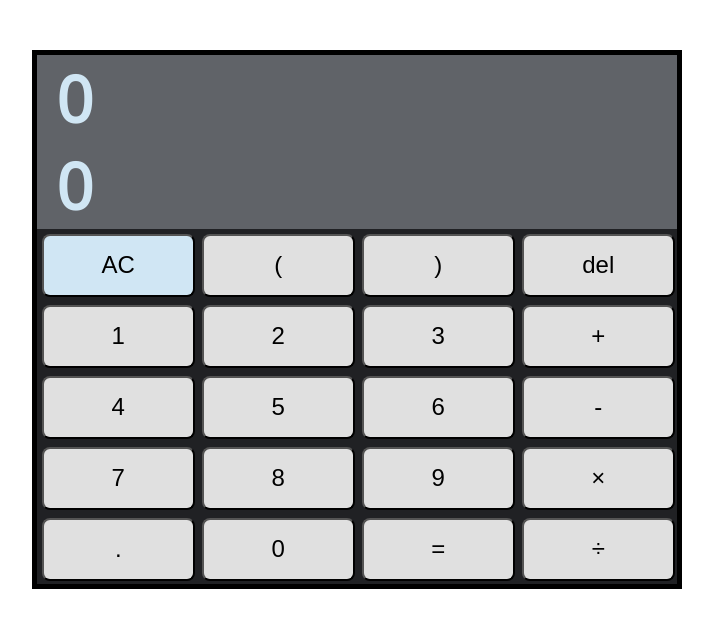
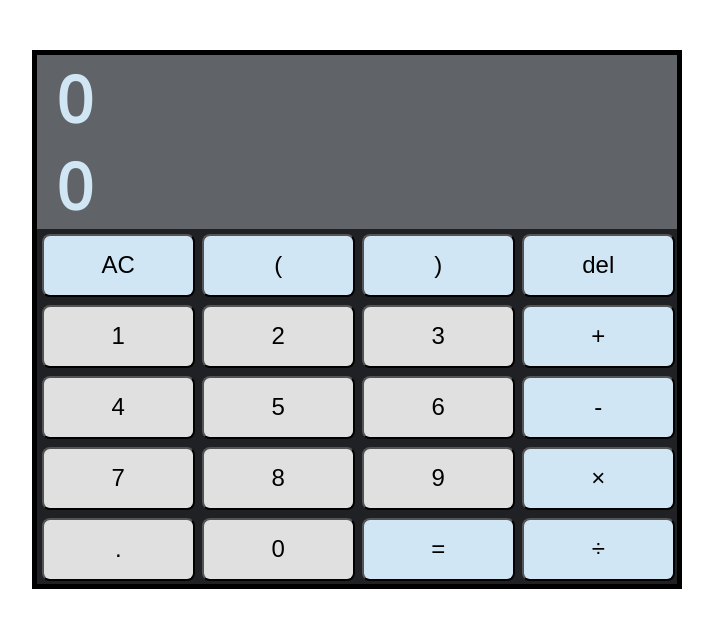
Before and after one commit to benjaminstones/ReactCalculator, a React (Create React App) app: page / in a window 1280 px wide. Shown: the top 628 px of the page, without its empty margins (283-996 px from the left). Built offline with nearby package versions, Linux system fonts and the light colour scheme.

Commit message:
Highlighting by constants

```diff
--- a/src/components/button/Button.js
+++ b/src/components/button/Button.js
@@ -1,5 +1,5 @@
 import React, { useEffect, useState } from 'react';
-import { OPERATOR_CHAR, UTIL } from '../../Constants';
+import { HIGHLIGHTED } from '../../Constants';
 import './Button.css';
 
 function Button(props) {
@@ -9,7 +9,7 @@ function Button(props) {
 	const [isHighlighted, setIsHighlighted] = useState(false);
 
 	useEffect(() => {
-		if (props.btnName === 'AC' || props.btnTags === UTIL || props.btnTags === OPERATOR_CHAR) {
+		if (Object.values(props.btnTags).indexOf(HIGHLIGHTED) > -1) {
 			setIsHighlighted(true);
 		}
 	});
--- a/src/components/buttonContainer/ButtonContainer.js
+++ b/src/components/buttonContainer/ButtonContainer.js
@@ -1,4 +1,4 @@
-import { NON_OPERATOR_CHAR, OPERATOR_CHAR, UTIL } from '../../Constants.js';
+import { NON_OPERATOR_CHAR, OPERATOR_CHAR, UTIL, HIGHLIGHTED } from '../../Constants.js';
 import Button from '../button/Button';
 import './ButtonContainer.css';
 
@@ -11,35 +11,35 @@ function ButtonContainer(props) {
 	return (
 		<div className='button-container'>
 			<div className='button-row'>
-				<Button btnName={'AC'} btnTags={{UTIL}} clickHandler={handleClick} />
-				<Button btnName={'('} btnTags={{NON_OPERATOR_CHAR}} clickHandler={handleClick} />
-				<Button btnName={')'} btnTags={{NON_OPERATOR_CHAR}} clickHandler={handleClick} />
-				<Button btnName={'del'} btnTags={{UTIL}} clickHandler={handleClick} />
+				<Button btnName={'AC'} btnTags={{UTIL, HIGHLIGHTED}} clickHandler={handleClick} />
+				<Button btnName={'('} btnTags={{NON_OPERATOR_CHAR, HIGHLIGHTED}} clickHandler={handleClick} />
+				<Button btnName={')'} btnTags={{NON_OPERATOR_CHAR, HIGHLIGHTED}} clickHandler={handleClick} />
+				<Button btnName={'del'} btnTags={{UTIL, HIGHLIGHTED}} clickHandler={handleClick} />
 			</div>
 			<div className='button-row'>
 				<Button btnName={'1'} btnTags={{NON_OPERATOR_CHAR}} clickHandler={handleClick} />
 				<Button btnName={'2'} btnTags={{NON_OPERATOR_CHAR}} clickHandler={handleClick} />
 				<Button btnName={'3'} btnTags={{NON_OPERATOR_CHAR}} clickHandler={handleClick} />
-				<Button btnName={'+'} btnTags={{OPERATOR_CHAR}} clickHandler={handleClick} />
+				<Button btnName={'+'} btnTags={{OPERATOR_CHAR, HIGHLIGHTED}} clickHandler={handleClick} />
 			</div>
 			<div className='button-row'>
 				<Button btnName={'4'} btnTags={{NON_OPERATOR_CHAR}} clickHandler={handleClick} />
 				<Button btnName={'5'} btnTags={{NON_OPERATOR_CHAR}} clickHandler={handleClick} />
 				<Button btnName={'6'} btnTags={{NON_OPERATOR_CHAR}} clickHandler={handleClick} />
-				<Button btnName={'-'} btnTags={{OPERATOR_CHAR}} clickHandler={handleClick} />
+				<Button btnName={'-'} btnTags={{OPERATOR_CHAR, HIGHLIGHTED}} clickHandler={handleClick} />
 
 			</div>
 			<div className='button-row'>
 				<Button btnName={'7'} btnTags={{NON_OPERATOR_CHAR}} clickHandler={handleClick} />
 				<Button btnName={'8'} btnTags={{NON_OPERATOR_CHAR}} clickHandler={handleClick} />
 				<Button btnName={'9'} btnTags={{NON_OPERATOR_CHAR}} clickHandler={handleClick} />
-				<Button btnName={'\u00d7'} btnTags={{OPERATOR_CHAR}} clickHandler={handleClick} />
+				<Button btnName={'\u00d7'} btnTags={{OPERATOR_CHAR, HIGHLIGHTED}} clickHandler={handleClick} />
 			</div>
 			<div className='button-row'>
 				<Button btnName={'.'} btnTags={{NON_OPERATOR_CHAR}} clickHandler={handleClick} />
 				<Button btnName={'0'} btnTags={{NON_OPERATOR_CHAR}} clickHandler={handleClick} />
-				<Button btnName={'='} btnTags={{UTIL}} clickHandler={handleClick} />
-				<Button btnName={'\u00f7'} btnTags={{OPERATOR_CHAR}} clickHandler={handleClick} />
+				<Button btnName={'='} btnTags={{UTIL, HIGHLIGHTED}} clickHandler={handleClick} />
+				<Button btnName={'\u00f7'} btnTags={{OPERATOR_CHAR, HIGHLIGHTED}} clickHandler={handleClick} />
 			</div>
 
 		</div>
--- a/src/constants.js
+++ b/src/constants.js
@@ -1,4 +1,5 @@
 export const UTIL = 'UTIL';
 export const NON_OPERATOR_CHAR = 'NON_OPERATOR_CHAR'
 export const OPERATOR_CHAR = 'OPERATOR_CHAR'
+export const HIGHLIGHTED = 'HIGHLIGHTED'
 export const EMPTY = '0'
```
